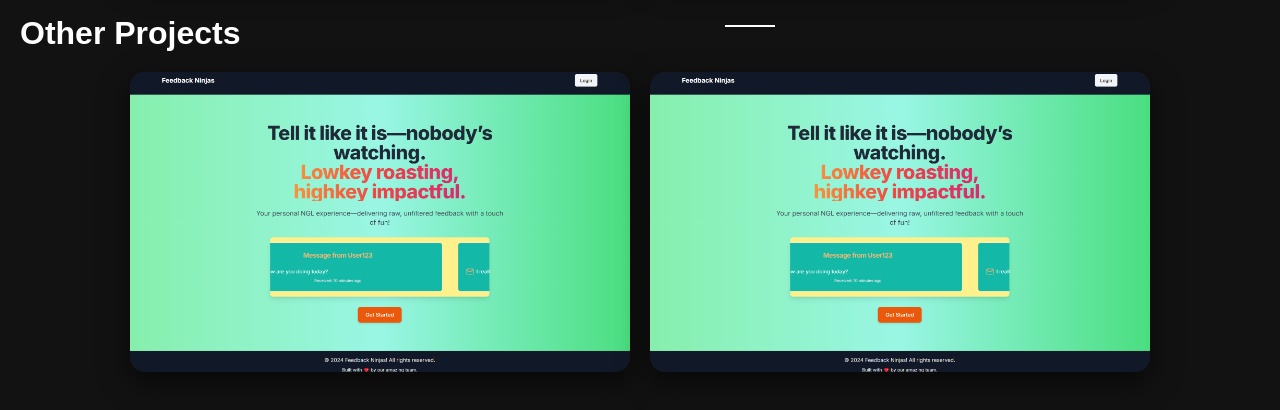
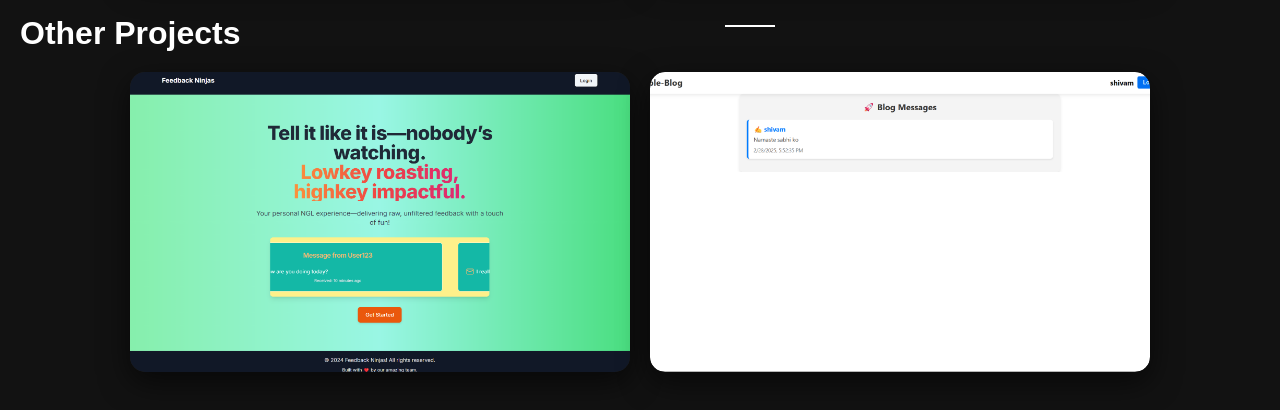
Before and after one commit to ShivamThakkar1211/portfolio-website, a website: page public/cards.html in a window 1280 px wide. Shown: the part 796-1206 px from the top of the page. Drawn offline with Linux system fonts and the light colour scheme.

Commit message:
Update cards.html

```diff
--- a/public/cards.html
+++ b/public/cards.html
@@ -217,7 +217,7 @@
       <div class="work">
         <a href="https://my-blogs-fawn.vercel.app/" target="_blank">
           <img
-            src="/images/afp.png"
+            src="/images/blog.png"
             alt="Project 1"
           />
         </a>
```
